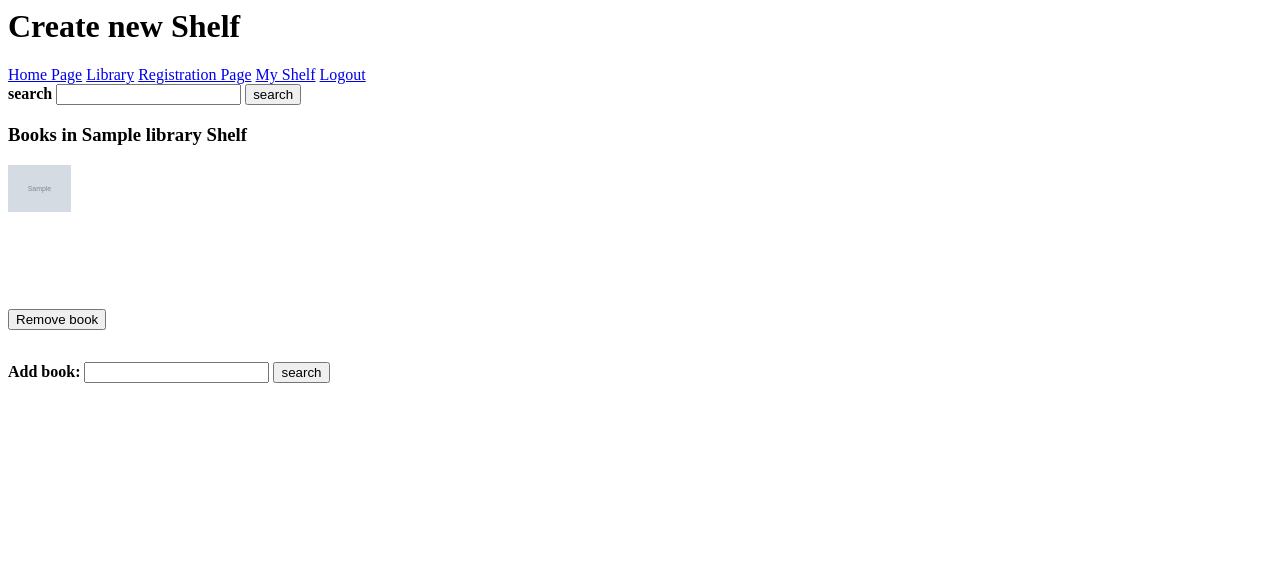
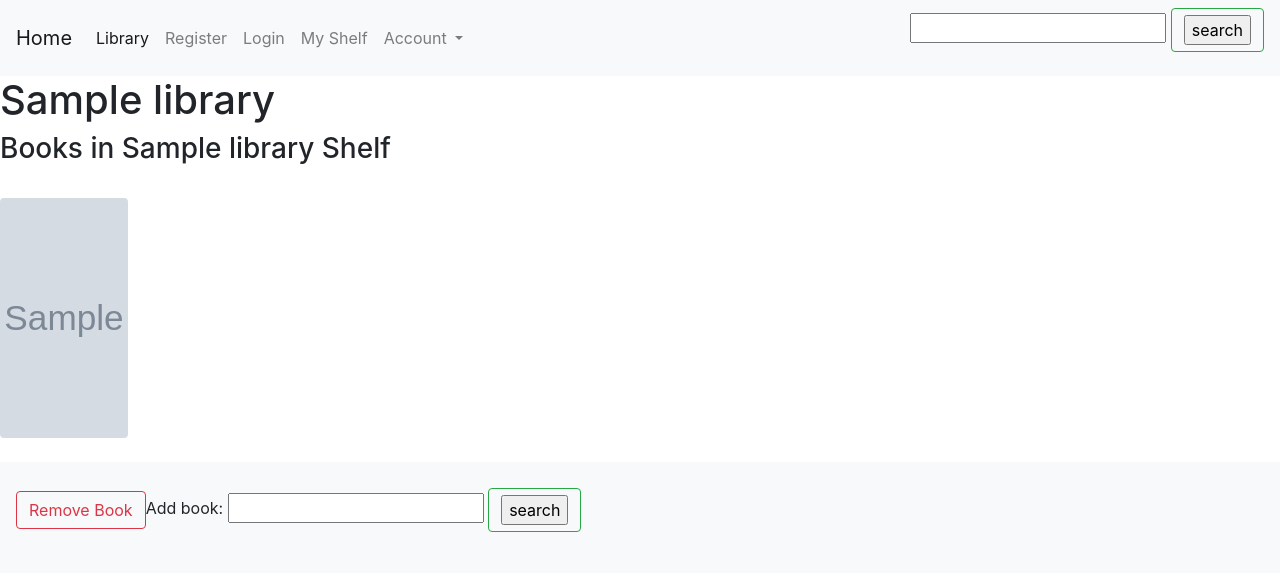
Before and after one commit to Joseph-igbi/Book-Webapp-, a Flask app: page /edit_shelf/1 in a window 1280 px wide. Shown: the top 573 px of the page. Run offline with Flask 2, Linux system fonts and the light colour scheme; a user stored in the database is signed in; tables that the repository leaves empty hold one stand-in row (values such as "Sample post"); grey boxes marked "Sample" are stand-in pictures; some libraries are stand-ins or nearby versions.

Commit message:
Crud and app front end design completed

```diff
--- a/newMyFlask/application/__init__.py
+++ b/newMyFlask/application/__init__.py
@@ -4,13 +4,15 @@ from flask_sqlalchemy import SQLAlchemy
 import os
 from flask_bcrypt import Bcrypt
 from flask_login import LoginManager
-
+from flask_bootstrap import Bootstrap
 
 app = Flask(__name__)
+
 
 app.config['SQLALCHEMY_DATABASE_URI'] = os.getenv('PROJ_DB_URI')
 app.config['SECRET_KEY'] = os.getenv('MY_SECRET_KEY')
 
+bootstrap = Bootstrap(app)
 
 db = SQLAlchemy(app)
 bcrypt = Bcrypt(app)
--- a/newMyFlask/application/forms.py
+++ b/newMyFlask/application/forms.py
@@ -45,8 +45,8 @@ class DescShelfForm(FlaskForm):
 
 class SelectBookshelf(FlaskForm):
     bookshelves = SelectField('bookshelves', choices=[])
-    submit = SubmitField('Submit')
+    submit = SubmitField('View')
 
 class DeleteBookshelf(FlaskForm):
     bookshelves = SelectField('bookshelves', choices=[],)
-    submit = SubmitField('Submit')
+    submit = SubmitField('Delete')
--- a/newMyFlask/application/routes.py
+++ b/newMyFlask/application/routes.py
@@ -1,11 +1,11 @@
 from flask import render_template, redirect, url_for, request, flash
-from application import app, db, bcrypt
+from application import app, db, bcrypt, bootstrap
 from application.models import Users
 from application.forms import RegistrationForm, LoginForm, SearchForm, CreateForm,DescShelfForm, SelectBookshelf, DeleteBookshelf
 from flask_login import login_user, current_user, logout_user, login_required
 from application.models import Books, Users, Library, Bookshelf
 from sqlalchemy  import func, select
-
+from flask_bootstrap import Bootstrap
 
 @app.route('/')
 @app.route('/home', methods=['GET', 'POST'])
@@ -40,12 +40,8 @@ def logout():
 
 @app.route('/library', methods =['Get', 'POST'])
 def library():
-    books = Books.query.order_by(func.random()).limit(6)
-    books2 = Books.query.order_by(func.random()).limit(6)
-    books3 = Books.query.order_by(func.random()).limit(6)
-    books4 = Books.query.order_by(func.random()).limit(6)
-
-    return render_template('library.html', title ='Library', Books1=books, Books2=books2,Books3=books3, Books4=books4,sform=SearchForm())
+    books = Books.query.order_by(func.random()).limit(30)
+    return render_template('library.html', title ='Library', Books1=books, sform=SearchForm())
 
 
 @app.route('/shelf', methods=['GET','POST'])
@@ -59,9 +55,7 @@ def shelf():
         db.session.commit()
 
         return redirect(url_for('shelf'))
-
-    string_user = str(current_user)
-    num_user = string_user.strip('UserID: ')
+    num_user=current_user.id
     created_shelves = Library.query.filter_by(libuser_id =num_user)
 
     d_form =DeleteBookshelf()
@@ -117,7 +111,7 @@ def edit_shelf(shelfid):
 
 
 
-    return render_template('create_shelf.html', title='Create new Shelf', sform= SearchForm(), form=form, books=books, sid=shelfid, bookshelf=bookshelf, shelfinfo=shelfinfo)
+    return render_template('create_shelf.html', title= shelf_name, sform= SearchForm(), form=form, books=books, sid=shelfid, bookshelf=bookshelf, shelfinfo=shelfinfo)
 
 
 @app.route('/shelf/delete', methods=['GET','POST'])
@@ -146,8 +140,6 @@ def middleman():
 @login_required
 def remove(sid):
     bookshelf = Bookshelf.query.filter_by(library_id =sid).all()
-    for books in bookshelf:
-        print('BOOOOOOOOOKS', books.bookshelf_id)
     shelfinfo = Library.query.filter_by(library_id = sid).first()
     shelf_name= shelfinfo.library_name
 
@@ -177,3 +169,27 @@ def book_delete(sid, book_id):
     db.session.commit()
 
     return redirect('/edit_shelf/%s'%(sid))
+
+@app.route("/account", methods=["GET", "POST"])
+@login_required
+def account():
+    user =current_user
+    return render_template('account.html', title='Hi %s'%(user.first_name), sform= SearchForm(),user=user )
+
+
+
+@app.route("/account/delete", methods=["GET", "POST"])
+@login_required
+def account_delete():
+    user = current_user.id
+    book = Bookshelf.query.filter_by(book_user=user)
+    for books in book:
+        db.session.delete(books)
+    shelf = Library.query.filter_by(libuser_id=user)
+    for shelves in shelf:
+        db.session.delete(shelves)
+    account = Users.query.filter_by(id=user).first()
+    logout_user()
+    db.session.delete(account)
+    db.session.commit()
+    return redirect(url_for('register'))
--- a/newMyFlask/application/templates/book-search.html
+++ b/newMyFlask/application/templates/book-search.html
@@ -6,7 +6,7 @@
 
 {% if books %}
 	{% for book in books %}
-		<img src ={{book.book_image}} style ="float:left;width:10%">
+		<img src ={{book.book_image}} class="img-thumbnail" style ="float:left;width:10%">
 		<h3>{{book.book_title}}</h3>
 		<p{width:250px; white-space: nowrap;overflow:hidded; text-overflow: ellipsis;}> {{book.book_desc}}</p>
 		<br>
--- a/newMyFlask/application/templates/create_shelf.html
+++ b/newMyFlask/application/templates/create_shelf.html
@@ -2,48 +2,49 @@
 {% block body_content%}
 <h3>Books in {{shelfinfo.library_name}} Shelf  </h3>
 
+
+<br>
 <body>
-<div class= "form">
-
 {% for books in bookshelf %}
-<img src={{books.book_image}} style="float:left;width:5%">
-</div>
+<img src={{books.book_image}} alt="game of thrones" class="rounded float left" style="width:10%;height:30%">
 {% endfor %}
-</div>
+</body>
 <br>
 <br>
-<br>
-<br>
-<br>
-<br>
-<br>
-<br>
-<form method='POST' action="/edit_shelf/{{sid}}/remove">
-		<button type ="submit">Remove book</button>
-	</form>
 
 
-<div class= 'form'>
-<form method = "POST" action="">
+<nav class="navbar navbar-expand-lg navbar-light bg-light">
+  <div class="collapse navbar-collapse" id="navbarSupportedContent">
+
+	<form method='POST' action="/edit_shelf/{{sid}}/remove" style="float:left">
+	<button type="submit" class="btn btn-outline-danger">Remove Book</button>
+	</form>
+	<br><br><br><br>
+
+    </form>
+	<form method = "POST" action=""  >
 	{{form.hidden_tag()}}
+
 	{{form.addbook_name.label}}
-	<p style="display:inline-block;">{{form.addbook_name}}</p>
-	<p style="display:inline-block;">{{form.submit}}</p>
-	<br>
-</form>
+	{{form.addbook_name}}
+	<button class="btn btn-outline-success my-2 my-sm-0;float:left" >
+		{{form.submit}}
+        </form>
+  </div>
+</nav>
+
 {% if books %}
 	{% for book in books %}
 </div>
 <div class='form'>
 	<h4>{{book.book_title}}</h4>
-	<img src ={{book.book_image}} style ="left;width:5%">
+	<img src ={{book.book_image}} class="rounded" style ="left;width:8%">
 	<br>
 	<form method='POST' action="/add/{{sid}}/shelf/{{book.book_id}}">
-		<button type ="submit">Add book</button>
+		<button type ="submit"class="btn btn-success btn-sm">Add book to shelf</button>
 	</form>
-		<br><br>
+		<br>
 </div>
-
 {% endfor %}
 {% endif %}
 {% endblock %}
--- a/newMyFlask/application/templates/layout.html
+++ b/newMyFlask/application/templates/layout.html
@@ -1,28 +1,74 @@
 
 <html>
 <head>
-	<title>{{title}}</title>
- </head>
- <body>
-	 <h1>{{title}}</h1>
-         <a href="{{url_for('home')}}">Home Page</a>
-	 <a href="{{url_for('library')}}">Library</a>
-	 <a href="{{url_for('register')}}">Registration Page</a>
-	{% if current_user.is_authenticated %}
-		<a href="{{url_for('shelf')}}">My Shelf</a>
-		<a href="{{url_for('logout')}}">Logout</a>
-	{%endif%}
-	<b>
+<link rel="stylesheet" href="https://stackpath.bootstrapcdn.com/bootstrap/4.3.1/css/bootstrap.min.css" integrity="sha384-ggOyR0iXCbMQv3Xipma34MD+dH/1fQ784/j6cY/iJTQUOhcWr7x9JvoRxT2MZw1T" crossorigin="anonymous">
+<title>{% block content %}{{title}}{% endblock  %}</title>
+</head>
+
+
+
+<body>
+<nav class="navbar navbar-expand-lg navbar-light bg-light">
+  <a class="navbar-brand" href="{{url_for('home')}}">Home</a>
+  <button class="navbar-toggler" type="button" data-toggle="collapse" data-target="#navbarSupportedContent" aria-controls="navbarSupportedContent" aria-expanded="false" aria-label="Toggle navigation">
+    <span class="navbar-toggler-icon"></span>
+  </button>
+
+  <div class="collapse navbar-collapse" id="navbarSupportedContent">
+    <ul class="navbar-nav mr-auto">
+      <li class="nav-item active">
+        <a class="nav-link" href="{{url_for('library')}}">Library<span class="sr-only">(current)</span></a>
+      </li>
+      <li class="nav-item">
+        <a class="nav-link" href="{{url_for('register')}}">Register</a>
+      </li>
+
+	 <li class="nav-item">
+        <a class="nav-link" href="{{url_for('login')}}">Login</a>
+      </li>
+
+
+{% if current_user.is_authenticated %}
+ 	<li class="nav-item">
+        <a class="nav-link" href="{{url_for('shelf')}}">My Shelf</a>
+      </li>
+
+	<li class="nav-item dropdown">
+        <a class="nav-link dropdown-toggle" href="#" id="navbarDropdown" role="button" data-toggle="dropdown" aria-haspopup="true" aria-expanded="false">Account
+        </a>
+        <div class="dropdown-menu" aria-labelledby="navbarDropdown">
+          <a class="dropdown-item" href="{{url_for('account')}}">View and edit profile</a>
+          <div class="dropdown-divider"></div>
+          <a class="dropdown-item" href="{{url_for('logout')}}">Logout</a>
+        </div>
+      </li>
+{%endif%}
+
+    </ul>
+    <form class="form-inline my-2 my-lg-0">
+
+
+    </form>
 	<form method = "POST" action="/search_results">
 	{{sform.hidden_tag()}}
-	{{sform.search.label}}
 	{{sform.search}}
-	{{sform.submit}}
+	<button class="btn btn-outline-success my-2 my-sm-0" >
+        {{sform.submit}}
 	</form>
+  </div>
+</nav>
+
+<h1>{{title}}</h1>
+
+
+
 
 
 {% block body_content%}
 {% endblock %}
-<br>
+
+<script src="https://code.jquery.com/jquery-3.3.1.slim.min.js" integrity="sha384-q8i/X+965DzO0rT7abK41JStQIAqVgRVzpbzo5smXKp4YfRvH+8abtTE1Pi6jizo" crossorigin="anonymous"></script>
+<script src="https://cdnjs.cloudflare.com/ajax/libs/popper.js/1.14.7/umd/popper.min.js" integrity="sha384-UO2eT0CpHqdSJQ6hJty5KVphtPhzWj9WO1clHTMGa3JDZwrnQq4sF86dIHNDz0W1" crossorigin="anonymous"></script>
+<script src="https://stackpath.bootstrapcdn.com/bootstrap/4.3.1/js/bootstrap.min.js" integrity="sha384-JjSmVgyd0p3pXB1rRibZUAYoIIy6OrQ6VrjIEaFf/nJGzIxFDsf4x0xIM+B07jRM" crossorigin="anonymous"></script>
  </body>
 </html>
```
Also changed, not shown: newMyFlask/application/templates/account.html (added, +15 -0 lines), newMyFlask/application/templates/home.html (+8 -6 lines), newMyFlask/application/templates/library.html (+4 -35 lines), newMyFlask/application/templates/remove_book.html (+4 -4 lines), newMyFlask/application/templates/shelf.html (+24 -13 lines), 2 other files.
